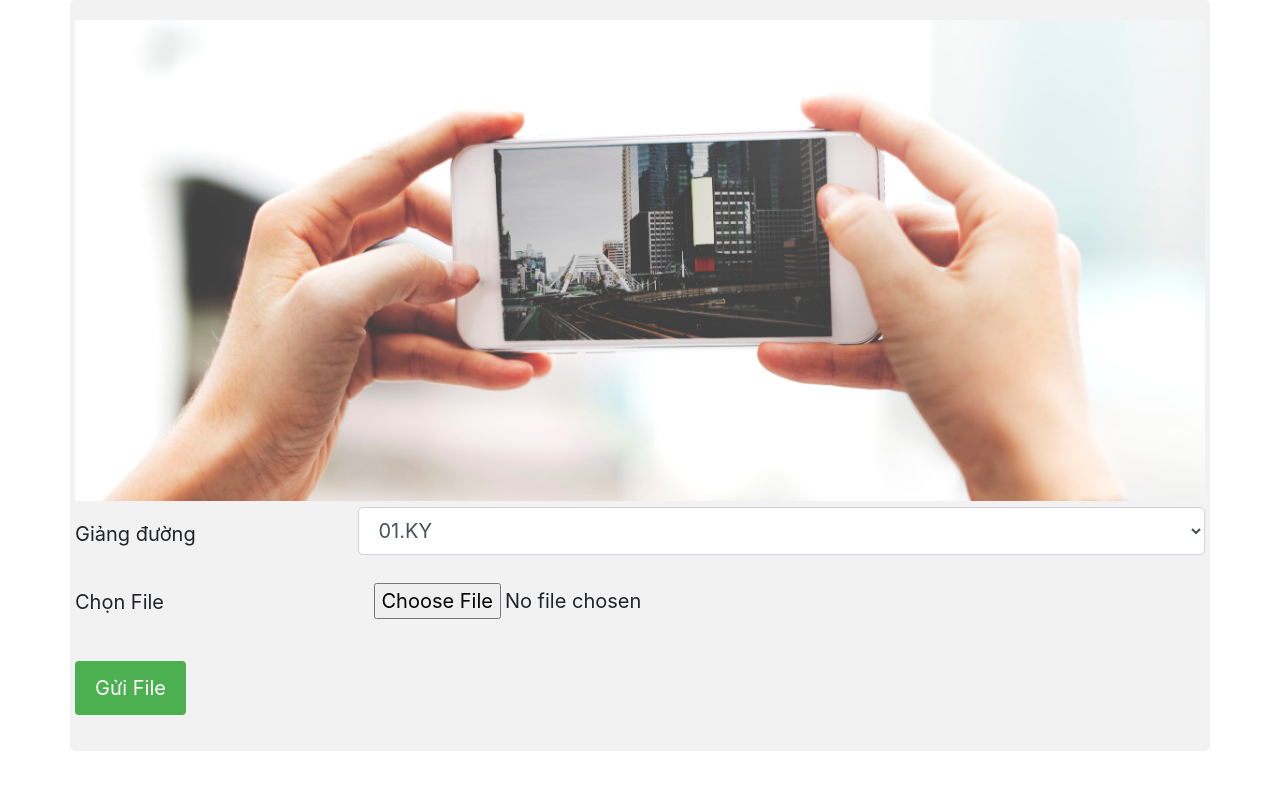
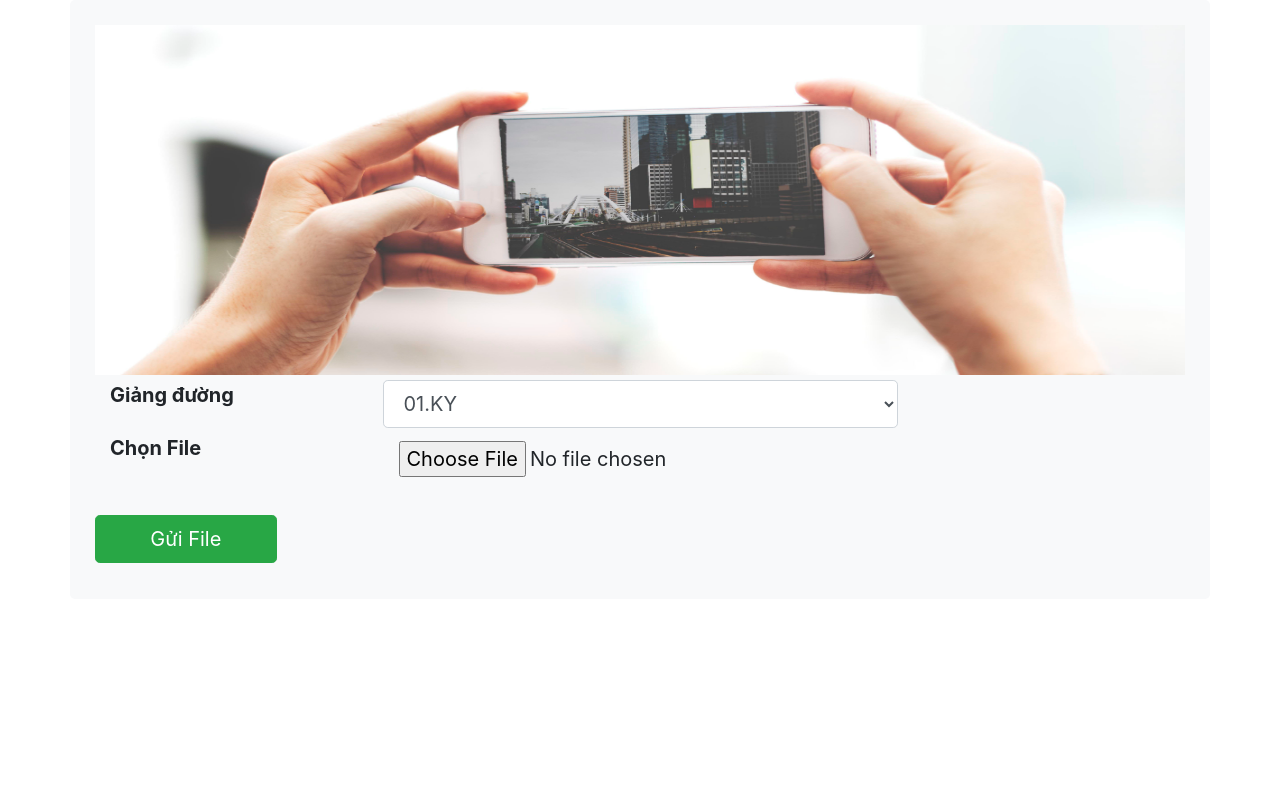
Before and after one commit to thanhnam192/fiileUploadWithS3andLambda, a plain HTML site: page web/index.html in a window 1280 px wide. Drawn offline with nearby package versions, Linux system fonts and the light colour scheme.

Commit message:
correct css based on boostrap
correct css based on boostrap

```diff
--- a/web/index.html
+++ b/web/index.html
@@ -13,71 +13,22 @@
   box-sizing: border-box;
 }
 
-input[type=text], select, textarea {
-  width: 100%;
-  padding: 12px;
-  border: 1px solid #ccc;
-  border-radius: 4px;
-  resize: vertical;
-}
-
-label {
-  padding: 12px 12px 12px 0;
-  display: inline-block;
-}
-
-input[type=submit] {
-  background-color: #4CAF50;
-  color: white;
-  padding: 12px 20px;
-  border: none;
-  border-radius: 4px;
-  cursor: pointer;
-  float: right;
-}
-
-input[type=submit]:hover {
-  background-color: #45a049;
-}
-
 .container {
   border-radius: 5px;
-  background-color: #f2f2f2;
   padding: 20px;
 }
 
-.col-25 {
-  float: left;
-  width: 25%;
-  margin-top: 6px;
+.row {
+	margin: 5px;
 }
 
-.col-75 {
-  float: left;
-  width: 75%;
-  margin-top: 6px;
-}
-
-/* Clear floats after the columns */
-.row:after {
-  content: "";
-  display: table;
-  clear: both;
-}
 
 /* Responsive layout - when the screen is less than 600px wide, make the two columns stack on top of each other instead of next to each other */
 @media screen and (max-width: 600px) {
-  .col-25, .col-75, input[type=submit] {
-    width: 100%;
-    margin-top: 0;
-  }
-
   label { font-size: 20px; }
 }
 
 @media (max-width: 767) {
-    /* your custom css class on a parent will increase specificity */
-    /* so this rule will override Bootstrap's font size setting */
     label { font-size: 14px; }
 }
 
@@ -97,18 +48,17 @@ input[type=submit]:hover {
 <body>
 	</header>
 	<body>
-		<div class="container">
+		<div class="container bg-light">
 			<div class="row justify-content-md-center">
+				<img src="./images/banner.jpg" class="img-fluid"  alt="Responsive image" style="max-height: 350px; width: 100%;" >
+			</div>
 
-					<img src="./images/banner.jpg" class="img-fluid "  alt="Responsive image" >
-
-			</div>
 			<form id="theForm" method="POST" enctype="multipart/form-data" >
 				<div class="row">
-							<div class="col-25">
-							  <label for="fname">Giảng đường</label>
+					<div class="col-sm-12 col-md-3">
+						<label for="fname" class="font-weight-bold">Giảng đường</label>
 					</div>
-							<div class="col-75">
+					<div class="col-sm-12 col-md-6">
 						<select class="form-control form-control-lg" id="theGd"  >
 							<option value="01.KY" selected >01.KY</option>
 							<option value="02.KY">02.KY</option>
@@ -164,11 +114,11 @@ input[type=submit]:hover {
 
 
 				<div class="row">
-							<div class="col-25">
-							  <label for="fname">Chọn File</label>
+					<div class="col-sm-12 col-md-3">
+						<label for="fname" class="font-weight-bold">Chọn File</label>
 					</div>
-							<div class="col-75">
-								<input type="file" class="form-control-file form-control-lg" id="theFile" style="overflow: hidden;">
+					<div class="col-sm-12 col-md-6">
+						<input type="file" class="form-control-file form-control-lg" id="theFile" style="overflow: hidden;" >
 					</div>
 
 					<br/>
@@ -176,18 +126,20 @@ input[type=submit]:hover {
 				</div>
 
 				<div class="row alert alert-success clearfix " role="alert" id="alertUploadSuccess" style="display: none;" >
-							Upload file Success!
+					Gửi file thành công!
 				</div>
 				<div class=" row alert alert-warning clearfix " role="alert" id="alertError" style="display: none;">
-							Vui lòng chọn file để upload!
+					Vui lòng chọn file để gửi!
 				</div>
 				</br>
 				<div class="row">
-							<input id="theButton" type="submit" class="btn btn-lg" value="Gửi File"></input>
+					<input id="theButton" type="submit" class="btn btn-lg btn-success col-sm-12 col-md-2" value="Gửi File"></input>
 				</div>
 
 
 			</form>
+
+
 
 
 		</div>
```
Lines whose indentation alone changed are shown as unchanged.
